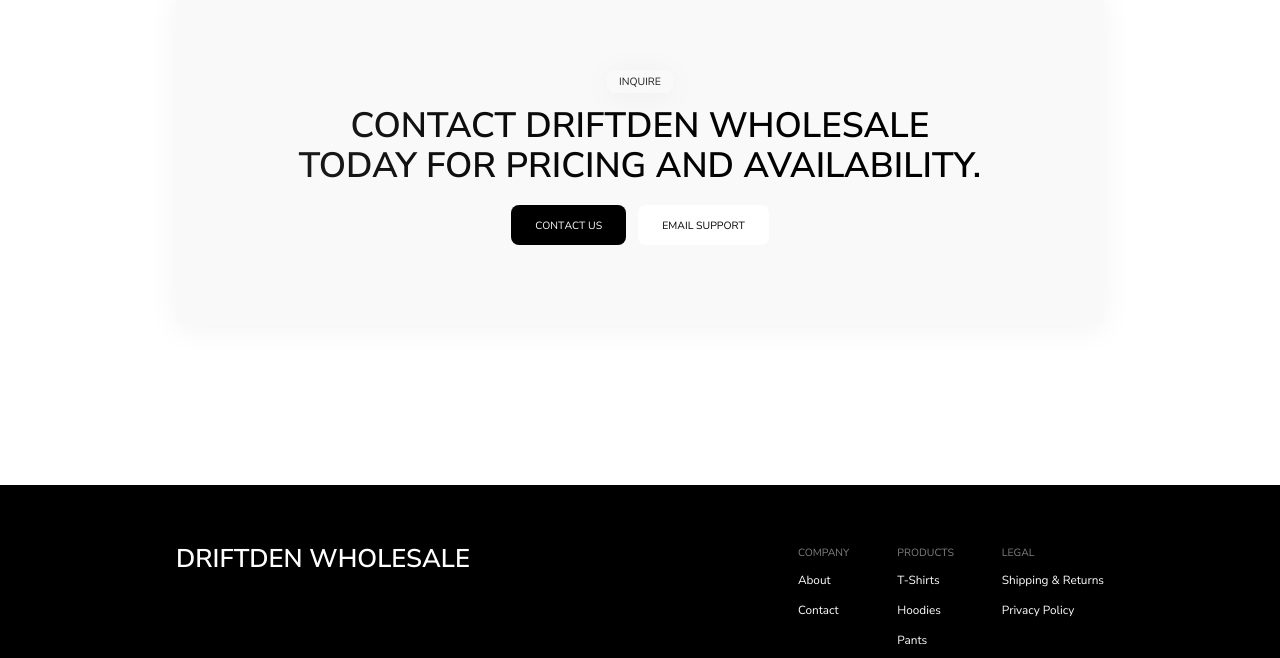
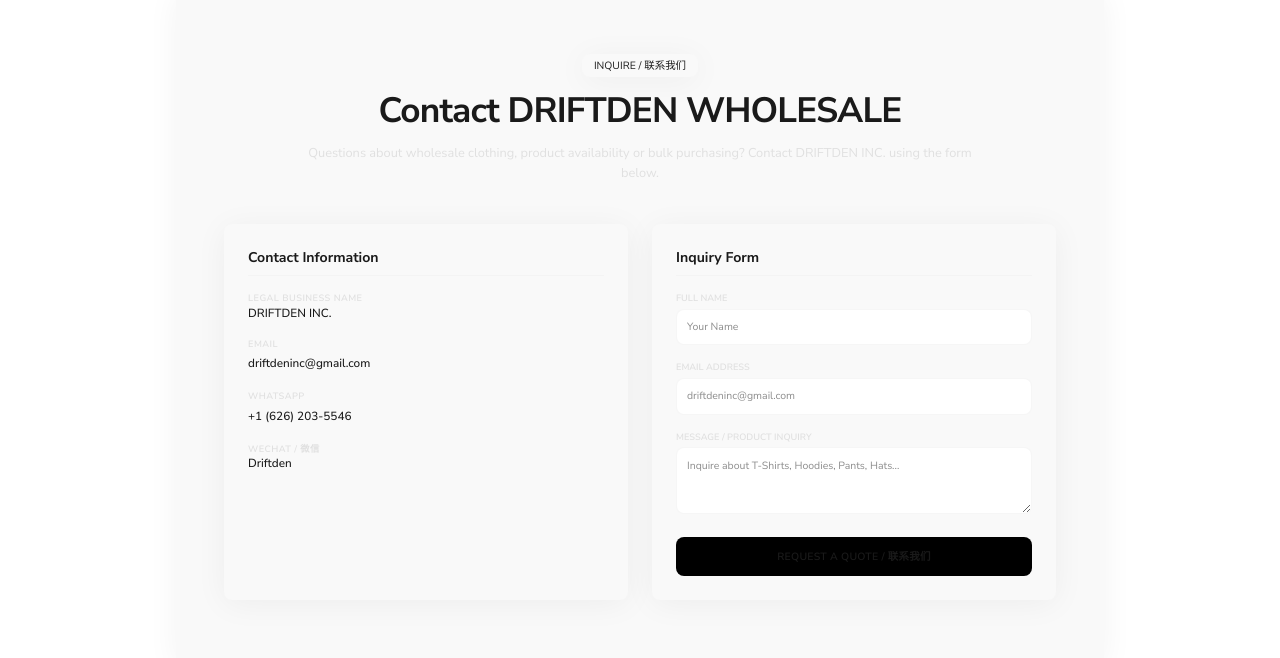
Before and after one commit to dmytro-webild/f160ad44-69fb-4063-ad44-dbafaabbe53a, a React (Vite) app: page / in a window 1280 px wide. Shown: the part 9202-9860 px from the top of the page. Built offline with nearby package versions, Linux system fonts and the light colour scheme; a web font is replaced by a local one.

Commit message:
Bob AI: Updated Contact section with required title, text, and place

```diff
--- a/src/pages/HomePage/sections/Contact.tsx
+++ b/src/pages/HomePage/sections/Contact.tsx
@@ -18,23 +18,67 @@
     <section aria-label="Contact section" className="py-20">
       <div className="w-content-width mx-auto">
         <ScrollReveal variant="fade-blur">
-          <div className="flex flex-col items-center gap-8 md:gap-10 py-20 px-8 rounded card">
-            <div className="flex flex-col items-center gap-2">
-              <div className="px-3 py-1 mb-1 text-sm card rounded w-fit">
-                <p>{"INQUIRE"}</p>
+          <div className="flex flex-col items-center gap-8 md:gap-10 py-16 px-6 md:px-12 rounded card">
+            <div className="flex flex-col items-center gap-4 text-center max-w-4xl w-full">
+              <div className="px-3 py-1 text-sm card rounded w-fit">
+                <p>{"INQUIRE / 联系我们"}</p>
               </div>
 
-              <TextAnimation
-                text={"CONTACT DRIFTDEN WHOLESALE TODAY FOR PRICING AND AVAILABILITY."}
-                variant={"fade-blur"}
-                gradientText={true}
-                tag="h2"
-                className="md:max-w-8/10 text-5xl 2xl:text-6xl leading-[1.15] font-semibold text-center text-balance"
-              />
+              <h2 className="text-3xl md:text-5xl font-bold text-foreground tracking-tight">
+                Contact DRIFTDEN WHOLESALE
+              </h2>
 
-              <div className="flex flex-wrap justify-center gap-3 mt-2 md:mt-3">
-                <Button text={primaryButton.text} href={primaryButton.href} variant="primary" />
-                <Button text={secondaryButton.text} href={secondaryButton.href} variant="secondary" animationDelay={0.1} />
+              <p className="text-lg text-accent max-w-2xl">
+                Questions about wholesale clothing, product availability or bulk purchasing? Contact DRIFTDEN INC. using the form below.
+              </p>
+
+              <div className="w-full grid grid-cols-1 md:grid-cols-2 gap-6 mt-6 text-left">
+                <div className="card p-6 rounded space-y-4">
+                  <h3 className="font-bold text-xl text-foreground border-b border-accent/20 pb-2">
+                    Contact Information
+                  </h3>
+                  <div>
+                    <p className="text-xs uppercase text-accent font-semibold tracking-wider">Legal Business Name</p>
+                    <p className="text-foreground font-medium text-base">DRIFTDEN INC.</p>
+                  </div>
+                  <div>
+                    <p className="text-xs uppercase text-accent font-semibold tracking-wider">Email</p>
+                    <a href="mailto:driftdeninc@gmail.com" className="text-foreground font-medium text-base hover:underline">
+                      driftdeninc@gmail.com
+                    </a>
+                  </div>
+                  <div>
+                    <p className="text-xs uppercase text-accent font-semibold tracking-wider">WhatsApp</p>
+                    <a href="https://wa.me/16262035546" target="_blank" rel="noopener noreferrer" className="text-foreground font-medium text-base hover:underline">
+                      +1 (626) 203-5546
+                    </a>
+                  </div>
+                  <div>
+                    <p className="text-xs uppercase text-accent font-semibold tracking-wider">WeChat / 微信</p>
+                    <p className="text-foreground font-medium text-base">Driftden</p>
+                  </div>
+                </div>
+
+                <form onSubmit={(e) => e.preventDefault()} className="card p-6 rounded space-y-4">
+                  <h3 className="font-bold text-xl text-foreground border-b border-accent/20 pb-2">
+                    Inquiry Form
+                  </h3>
+                  <div>
+                    <label className="block text-xs font-semibold uppercase text-accent mb-1">Full Name</label>
+                    <input type="text" placeholder="Your Name" className="w-full p-2.5 rounded text-foreground bg-background border border-accent/30 text-sm focus:outline-none" />
+                  </div>
+                  <div>
+                    <label className="block text-xs font-semibold uppercase text-accent mb-1">Email Address</label>
+                    <input type="email" placeholder="driftdeninc@gmail.com" className="w-full p-2.5 rounded text-foreground bg-background border border-accent/30 text-sm focus:outline-none" />
+                  </div>
+                  <div>
+                    <label className="block text-xs font-semibold uppercase text-accent mb-1">Message / Product Inquiry</label>
+                    <textarea rows={3} placeholder="Inquire about T-Shirts, Hoodies, Pants, Hats..." className="w-full p-2.5 rounded text-foreground bg-background border border-accent/30 text-sm focus:outline-none"></textarea>
+                  </div>
+                  <button type="submit" className="w-full primary-button py-3 rounded text-sm font-semibold uppercase tracking-wide cursor-pointer">
+                    REQUEST A QUOTE / 联系我们
+                  </button>
+                </form>
               </div>
             </div>
           </div>
```
